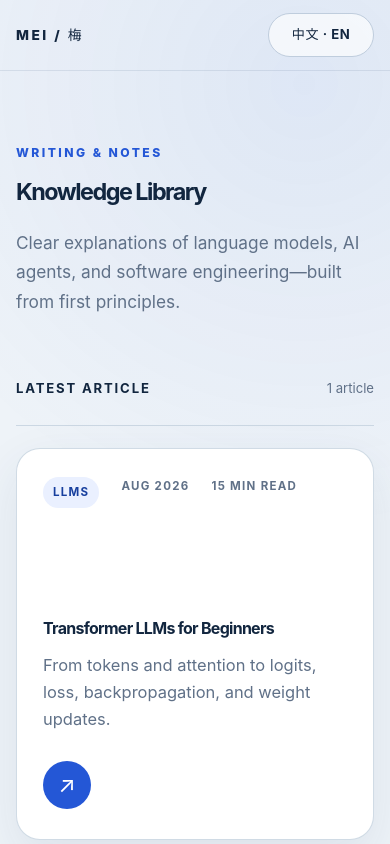
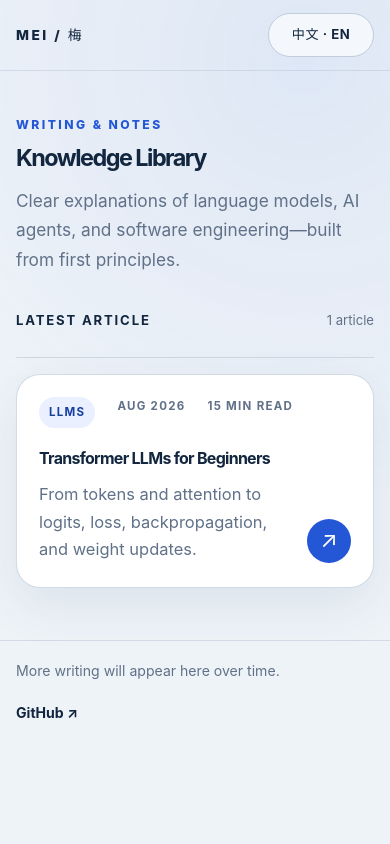
Before and after one commit to xiemeimeiaaa/xiemeimeiaaa.github.io, a website: page index.html in a window 390 px wide. Shown: the top 844 px of the page. Drawn offline with Linux system fonts and the light colour scheme.

Commit message:
Compact homepage article layout

```diff
--- a/styles.css
+++ b/styles.css
@@ -111,11 +111,11 @@ a {
 
 .intro {
   max-width: 760px;
-  padding: 108px 0 84px;
+  padding: 64px 0 48px;
 }
 
 .eyebrow {
-  margin: 0 0 18px;
+  margin: 0 0 12px;
   color: var(--accent);
   font-size: 0.76rem;
   font-weight: 800;
@@ -131,7 +131,7 @@ p {
 
 h1 {
   max-width: 800px;
-  margin-bottom: 24px;
+  margin-bottom: 16px;
   font-size: clamp(1.25rem, 6vw, 4.4rem);
   line-height: 0.98;
   letter-spacing: -0.065em;
@@ -146,12 +146,12 @@ h1 {
 }
 
 .articles {
-  padding-bottom: 132px;
+  padding-bottom: 72px;
 }
 
 .section-heading {
   min-height: 48px;
-  margin-bottom: 22px;
+  margin-bottom: 16px;
   display: flex;
   align-items: baseline;
   justify-content: space-between;
@@ -188,15 +188,14 @@ h1 {
 }
 
 .article-link {
-  min-height: 300px;
-  padding: 42px 46px 44px;
-  display: flex;
-  flex-direction: column;
-  justify-content: space-between;
+  min-height: 0;
+  padding: 30px 32px 32px;
+  display: block;
   text-decoration: none;
 }
 
 .article-meta {
+  margin-bottom: 22px;
   display: flex;
   align-items: center;
   gap: 12px 22px;
@@ -216,9 +215,9 @@ h1 {
 
 .article-body {
   display: grid;
-  grid-template-columns: minmax(0, 1fr) auto;
+  grid-template-columns: minmax(0, 1fr) 44px;
   align-items: end;
-  gap: 40px;
+  gap: 24px;
 }
 
 .article-body h3 {
@@ -237,8 +236,8 @@ h1 {
 }
 
 .article-arrow {
-  width: 54px;
-  height: 54px;
+  width: 44px;
+  height: 44px;
   display: grid;
   place-items: center;
   flex: 0 0 auto;
@@ -259,7 +258,7 @@ h1 {
 }
 
 .footer-inner {
-  min-height: 112px;
+  min-height: 88px;
   display: flex;
   align-items: center;
   justify-content: space-between;
@@ -300,16 +299,16 @@ h1 {
   }
 
   .intro {
-    padding: 72px 0 62px;
+    padding: 44px 0 36px;
   }
 
   .articles {
-    padding-bottom: 84px;
+    padding-bottom: 52px;
   }
 
   .article-link {
-    min-height: 390px;
-    padding: 28px 26px 30px;
+    min-height: 0;
+    padding: 22px 22px 24px;
   }
 
   .article-meta {
@@ -318,17 +317,17 @@ h1 {
   }
 
   .article-body {
-    grid-template-columns: 1fr;
-    gap: 28px;
+    grid-template-columns: minmax(0, 1fr) 44px;
+    gap: 16px;
   }
 
   .article-arrow {
-    width: 48px;
-    height: 48px;
+    width: 44px;
+    height: 44px;
   }
 
   .footer-inner {
-    padding: 24px 0;
+    padding: 18px 0;
     align-items: flex-start;
     flex-direction: column;
     gap: 8px;
```
